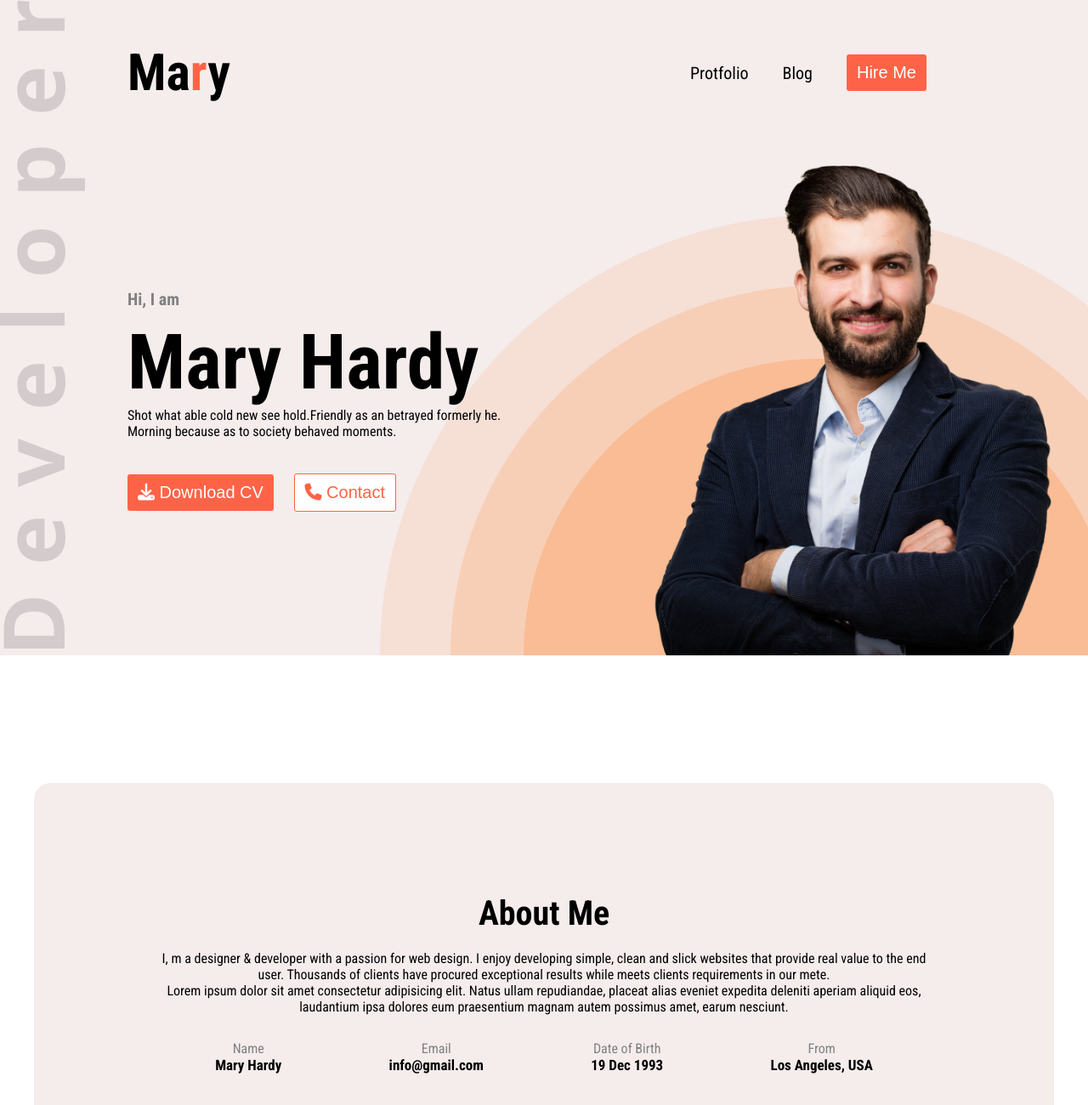
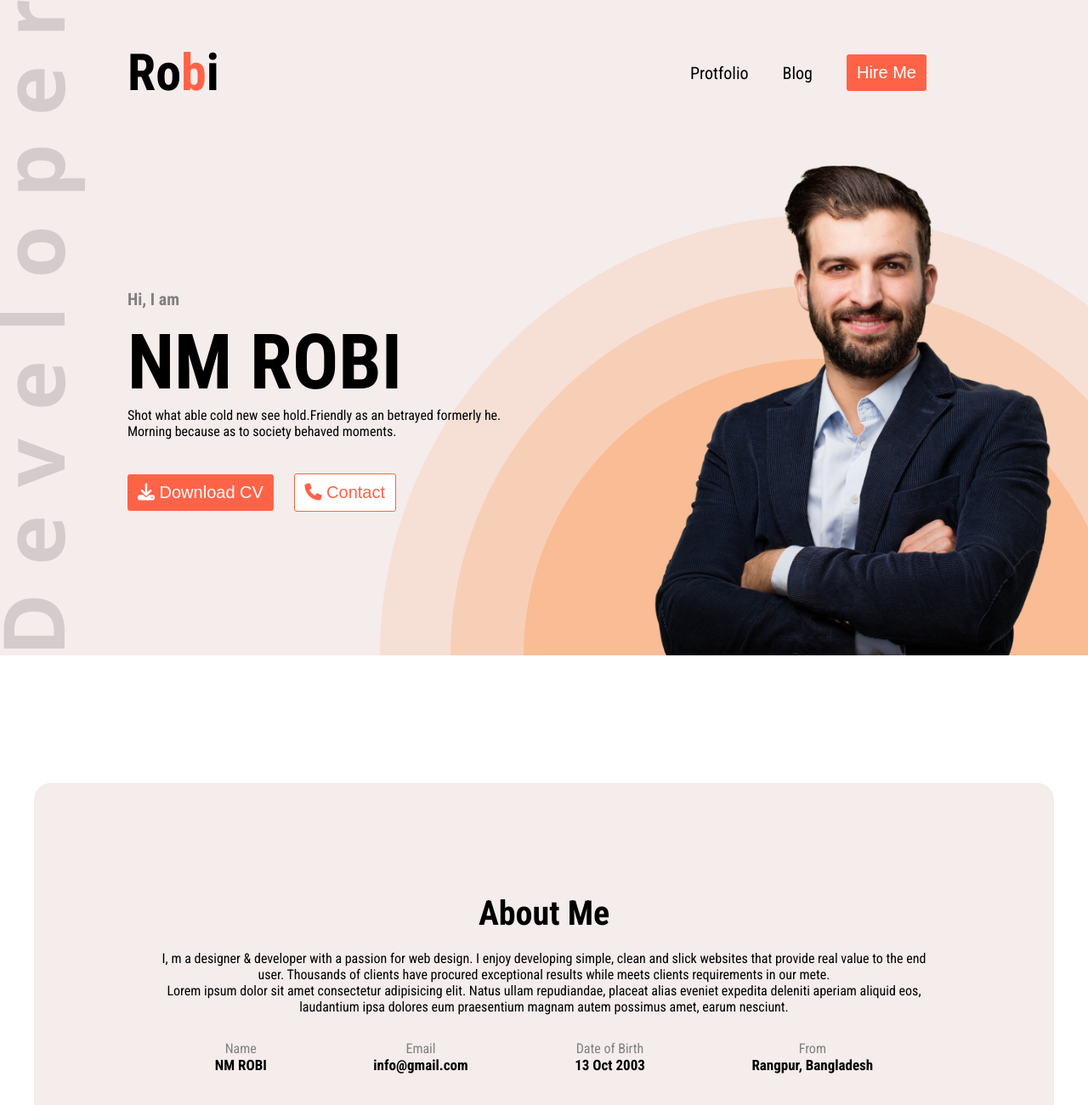
Before and after one commit to nurmahammadmondol/my-about, a plain HTML site: page index.html in a window 1280 px wide. Shown: the top 1300 px of the page at 85% size. Drawn offline with Linux system fonts and the light colour scheme.

Commit message:
last update

```diff
--- a/index.html
+++ b/index.html
@@ -21,7 +21,7 @@
   <header>
     <!-- part-1  -->
     <nav>
-      <h3>Ma<span class="nav-title">r</span>y</h3>
+      <h3>Ro<span class="nav-title">b</span>i</h3>
       <ul>
         <li><a href="">Protfolio</a></li>
         <li><a href="">Blog</a></li>
@@ -34,7 +34,7 @@
     <div class="bannar-content">
       <div class="bannar-titel">
         <h3>Hi, I am</h3>
-        <h1>Mary Hardy</h1>
+        <h1>NM ROBI</h1>
         <p>Shot what able cold new see hold.Friendly as an betrayed formerly he. Morning because as to society behaved
           moments.</p>
         <button class="btn"><i class="fa-solid fa-download"></i> Download CV</button>
@@ -58,7 +58,7 @@
         <div class="about-item">
           <div class="about-item-detels">
             <p class="detels-two">Name</p>
-            <p class="detels-there">Mary Hardy</p>
+            <p class="detels-there">NM ROBI</p>
           </div>
           <div class="about-item-detels">
             <p class="detels-two">Email</p>
@@ -66,11 +66,11 @@
           </div>
           <div class="about-item-detels">
             <p class="detels-two">Date of Birth</p>
-            <p class="detels-there"> 19 Dec 1993</p>
+            <p class="detels-there"> 13 Oct 2003</p>
           </div>
           <div class="about-item-detels">
             <p class="detels-two">From</p>
-            <p class="detels-there">Los Angeles, USA</p>
+            <p class="detels-there">Rangpur, Bangladesh</p>
           </div>
 
         </div>
```
Also changed, not shown: images/file.png (added).
